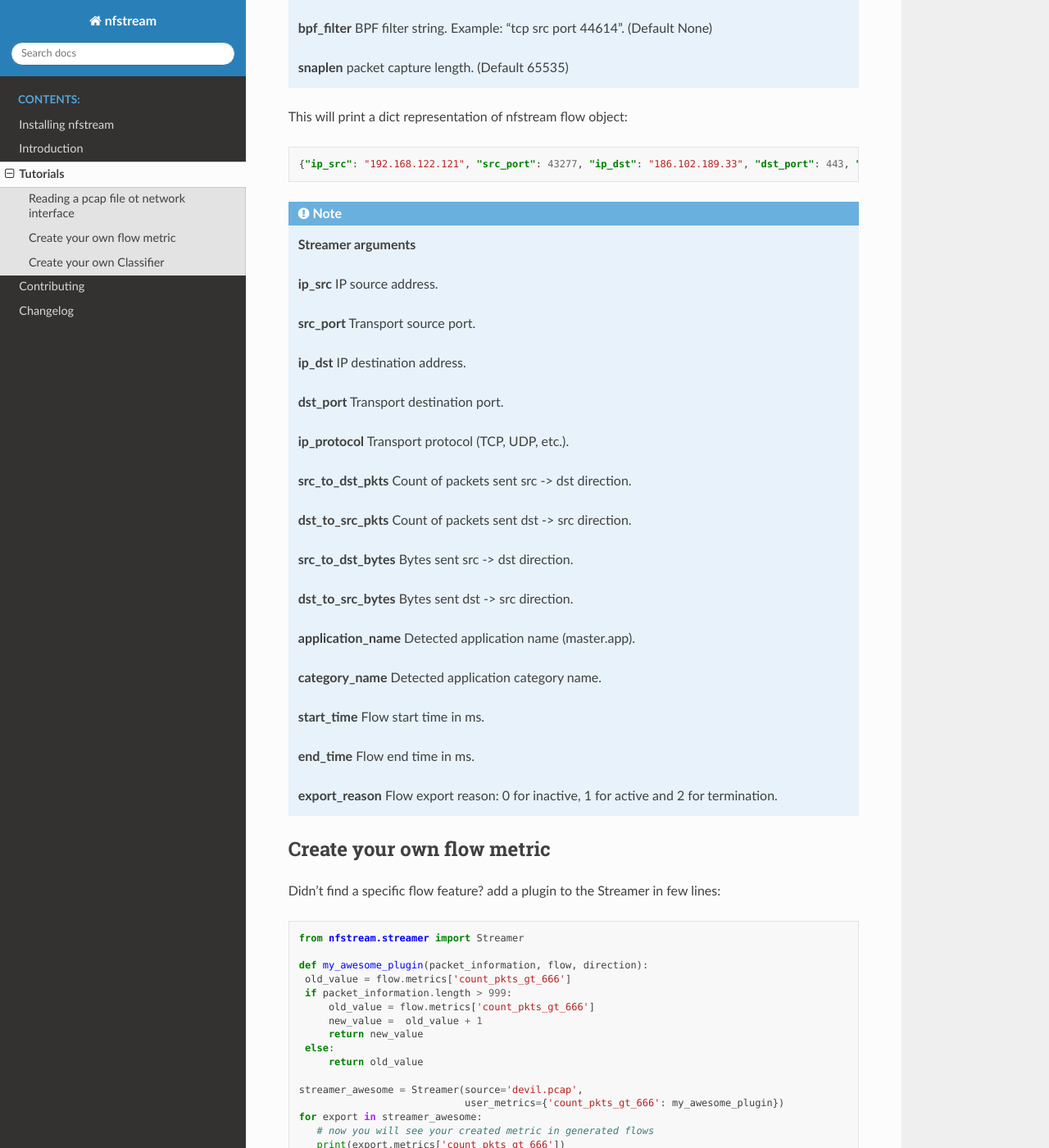
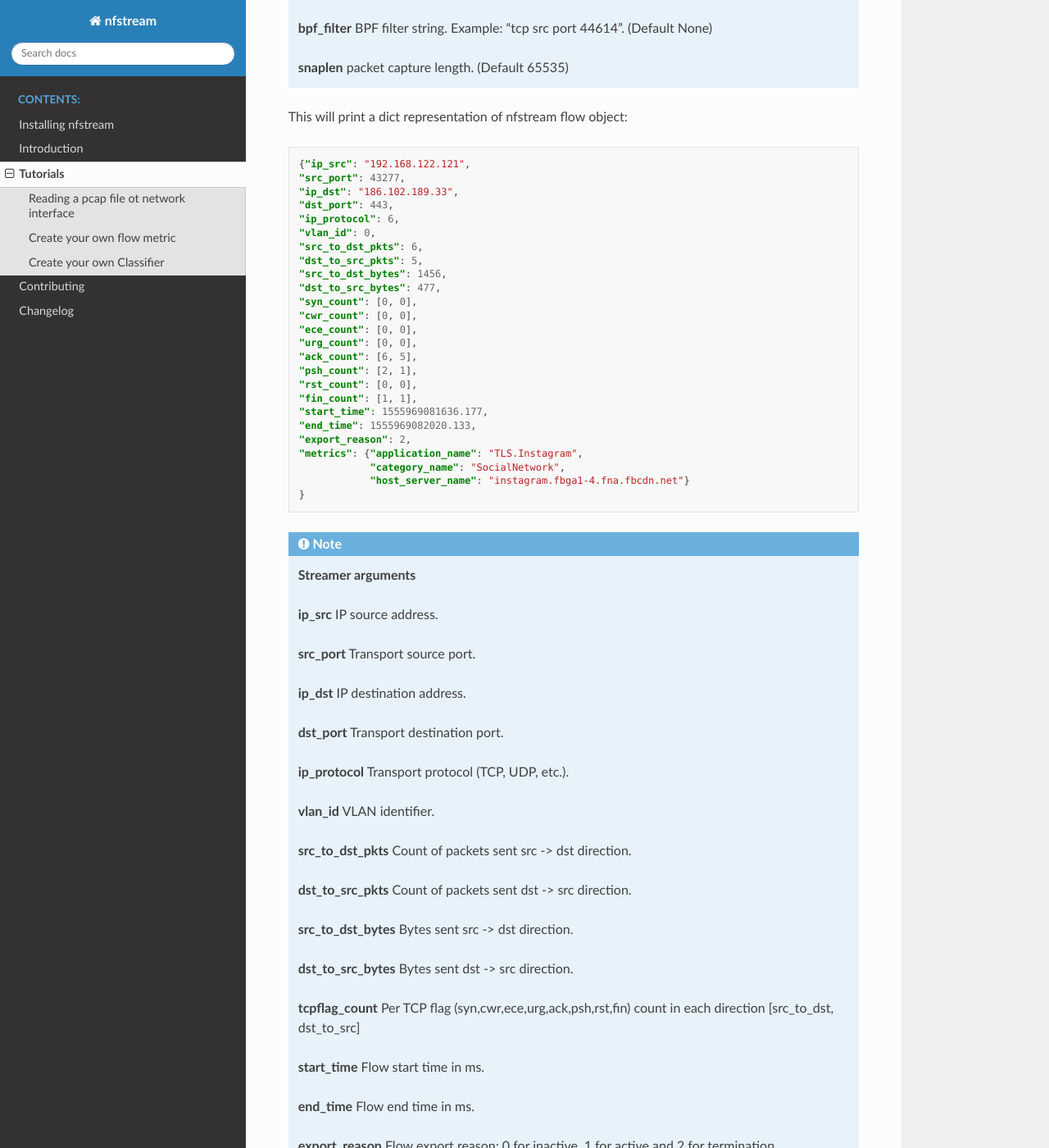
Before and after one commit to nfstream/nfstream, a Sphinx documentation site: the page built from docs/source/tutorials.rst, in a window 1280 px wide and 1400 px high, scrolled down 1047 px. Shown: the whole window at 82% size. Built offline with Sphinx 7.4.7 and the Read the Docs theme 2.0.0, drawn with Linux system fonts in a browser that asks for light colours; some of the changed text lies outside the part shown.

Commit message:
Add host_server_name feature.

```diff
--- a/docs/source/changelog.rst
+++ b/docs/source/changelog.rst
@@ -71,3 +71,9 @@ Changelog
 **1.1.7 (2019-11-07)**
 
 * Fix minor bugs.
+
+**1.1.8 (2019-11-07)**
+
+* Fix ndpi wrap missing fields.
+* Add host_server_name metric.
+* Update doc.
--- a/docs/source/tutorials.rst
+++ b/docs/source/tutorials.rst
@@ -49,7 +49,32 @@ This will print a dict representation of nfstream flow object:
 
 .. code-block:: json
 
-   {"ip_src": "192.168.122.121", "src_port": 43277, "ip_dst": "186.102.189.33", "dst_port": 443, "ip_protocol": 6, "src_to_dst_pkts": 6, "dst_to_src_pkts": 5, "src_to_dst_bytes": 1456, "dst_to_src_bytes": 477, "application_name": "TLS.Instagram", "category_name": "SocialNetwork", "start_time": 1555969081636, "end_time": 1555969082020, "export_reason": 2}
+   {"ip_src": "192.168.122.121",
+   "src_port": 43277,
+   "ip_dst": "186.102.189.33",
+   "dst_port": 443,
+   "ip_protocol": 6,
+   "vlan_id": 0,
+   "src_to_dst_pkts": 6,
+   "dst_to_src_pkts": 5,
+   "src_to_dst_bytes": 1456,
+   "dst_to_src_bytes": 477,
+   "syn_count": [0, 0],
+   "cwr_count": [0, 0],
+   "ece_count": [0, 0],
+   "urg_count": [0, 0],
+   "ack_count": [6, 5],
+   "psh_count": [2, 1],
+   "rst_count": [0, 0],
+   "fin_count": [1, 1],
+   "start_time": 1555969081636.177,
+   "end_time": 1555969082020.133,
+   "export_reason": 2,
+   "metrics": {"application_name": "TLS.Instagram",
+               "category_name": "SocialNetwork",
+               "host_server_name": "instagram.fbga1-4.fna.fbcdn.net"}
+   }
+
 
 .. note:: **Streamer arguments**
 
@@ -63,6 +88,8 @@ This will print a dict representation of nfstream flow object:
 
    **ip_protocol** Transport protocol (TCP, UDP, etc.).
 
+   **vlan_id** VLAN identifier.
+
    **src_to_dst_pkts** Count of packets sent src -> dst direction.
 
    **dst_to_src_pkts** Count of packets sent dst -> src direction.
@@ -71,15 +98,20 @@ This will print a dict representation of nfstream flow object:
 
    **dst_to_src_bytes** Bytes sent dst -> src direction.
 
-   **application_name** Detected application name (master.app).
-
-   **category_name** Detected application category name.
+   **tcpflag_count** Per TCP flag (syn,cwr,ece,urg,ack,psh,rst,fin) count in each direction [src_to_dst, dst_to_src]
 
    **start_time** Flow start time in ms.
 
    **end_time** Flow end time in ms.
 
    **export_reason** Flow export reason: 0 for inactive, 1 for active and 2 for termination.
+
+   **metrics.application_name** Detected application name (master.app).
+
+   **metrics.category_name** Detected application category name.
+
+   **metrics.host_server_name** Detected host server name (HTTP/DNS and TLS/noTLS).
+
 
 Create your own flow metric
 ---------------------------
```
Also changed, not shown: HISTORY.rst (+7 -0 lines), 2 other files.
